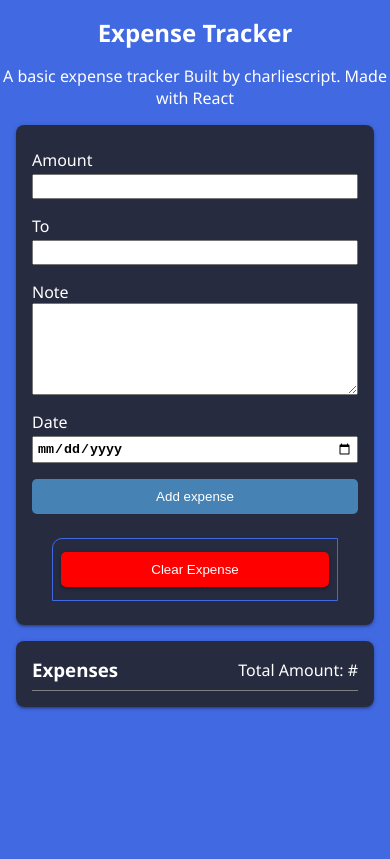
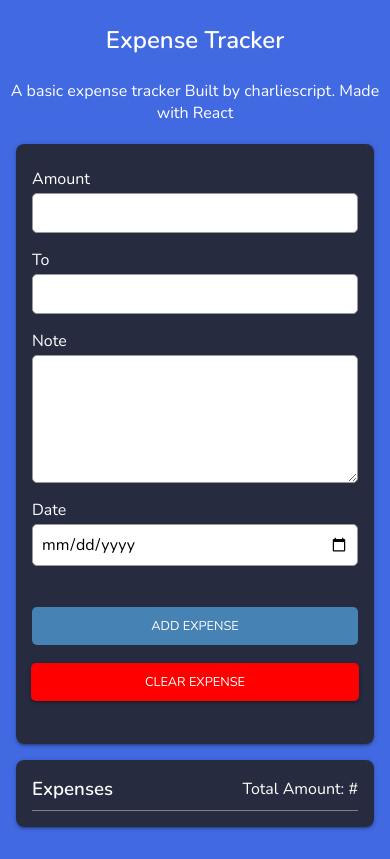
Before and after one commit to charlieScript/Expense-tracker, a React (Create React App) app: page / in a window 390 px wide. Built offline with nearby package versions, Linux system fonts and the light colour scheme.

Commit message:
Cleanup and Reafactored

```diff
--- a/public/index.html
+++ b/public/index.html
@@ -5,6 +5,7 @@
     <link rel="icon" href="%PUBLIC_URL%/favicon.ico" />
     <meta name="viewport" content="width=device-width, initial-scale=1" />
     <meta name="theme-color" content="#000000" />
+    <link href="https://fonts.googleapis.com/css2?family=Nunito:wght@300;400;600&display=swap" rel="stylesheet">
     <meta
       name="description"
       content="Web site created using create-react-app"
--- a/src/components/Expense.js
+++ b/src/components/Expense.js
@@ -1,31 +1,27 @@
-import React from 'react';
-import './stylesheet/Expense.css';
+import React from "react";
+import "./stylesheet/Expense.css";
 
 function Expense(props) {
-  const {amount, to , note, date} = props.expense;
+  const { amount, to, note, date } = props.expense;
   return (
-    <React.Fragment>
-      <div>
     <div className="result">
       <div className="resultTab">
-            <p>Amount:</p>
-            <p>{amount}</p>
+        <span className="title">Amount:</span>
+        <span>{amount}</span>
       </div>
       <div className="resultTab">
-            <p>to:</p>
-            <p>{to}</p>
+        <span className="title">to:</span>
+        <span>{to}</span>
       </div>
       <div className="resultTab">
-            <p>date:</p>
-            <p>{date}</p>
+        <span className="title">date:</span>
+        <span>{date}</span>
       </div>
       <div className="resultTab">
-            <p>note:</p>
-            <p>{note}</p>
+        <span className="title">note:</span>
+        <span>{note}</span>
       </div>
     </div>
-      </div>
-    </React.Fragment>
   );
 }
 
--- a/src/components/Form.js
+++ b/src/components/Form.js
@@ -1,7 +1,7 @@
-import React, { Component } from 'react';
-import './stylesheet/Form.css';
-import Expense from './Expense';
-import localstorageFunctions from './LocalStorage';
+import React, { Component } from "react";
+import "./stylesheet/Form.css";
+import Expense from "./Expense";
+import localstorageFunctions from "./LocalStorage";
 // holds the basic data
 const dataStr = [];
 let newDataStr, newTotal;
@@ -12,45 +12,27 @@ class Form extends Component {
 
     this.state = {
       data: [],
-      amount: '',
-      to: '',
-      note: '',
-      date: '',
+      amount: "",
+      to: "",
+      note: "",
+      date: "",
       total: 0,
     };
+
+    this.onChange = this.onChange.bind(this);
   }
 
   componentDidMount() {
-    newDataStr = localstorageFunctions.getData('expense');
-    newTotal = localstorageFunctions.getData('total');
+    newDataStr = localstorageFunctions.getData("expense");
+    newTotal = localstorageFunctions.getData("total");
     this.setState({
       data: newDataStr,
       total: newTotal,
     });
   }
 
-  handleAmount = (e) => {
-    this.setState({
-      amount: e.target.value,
-    });
-  };
-
-  handleTo = (e) => {
-    this.setState({
-      to: e.target.value,
-    });
-  };
-
-  handleNote = (e) => {
-    this.setState({
-      note: e.target.value,
-    });
-  };
-
-  handleDate = (e) => {
-    this.setState({
-      date: e.target.value,
-    });
+  onChange = (e) => {
+    this.setState({ [e.target.id]: e.target.value });
   };
 
   handleSubmit = (e) => {
@@ -67,12 +49,12 @@ class Form extends Component {
     this.setState(
       {
         data: dataStr,
-        amount: '',
-        to: '',
-        note: '',
-        date: '',
+        amount: "",
+        to: "",
+        note: "",
+        date: "",
       },
-      localstorageFunctions.storeData('expense', dataStr),
+      localstorageFunctions.storeData("expense", dataStr)
     );
     this.getTotal();
   };
@@ -86,7 +68,7 @@ class Form extends Component {
       {
         total: initialValue,
       },
-      localStorage.setItem('total', initialValue),
+      localStorage.setItem("total", initialValue)
     );
   };
 
@@ -94,10 +76,10 @@ class Form extends Component {
     this.setState(
       {
         data: [],
-        total: '',
+        total: "",
       },
-      localstorageFunctions.clearData('expense'),
-      localStorage.removeItem('total'),
+      localstorageFunctions.clearData("expense"),
+      localStorage.removeItem("total")
     );
   };
 
@@ -108,14 +90,14 @@ class Form extends Component {
         ))
       : null;
     return (
-      <div>
       <div className="card">
         <section>
           <form onSubmit={this.handleSubmit}>
             <div className="input-group">
               <label htmlFor="amount">Amount</label>
               <input
-                  onChange={this.handleAmount}
+                autoComplete="off"
+                onChange={this.onChange}
                 value={this.state.amount}
                 type="number"
                 id="amount"
@@ -126,9 +108,10 @@ class Form extends Component {
             <div className="input-group">
               <label htmlFor="to">To</label>
               <input
+                autoComplete="off"
                 type="text"
                 value={this.state.to}
-                  onChange={this.handleTo}
+                onChange={this.onChange}
                 id="to"
                 required
               />
@@ -138,7 +121,7 @@ class Form extends Component {
               <label htmlFor="note">Note</label>
               <textarea
                 id="note"
-                  onChange={this.handleNote}
+                onChange={this.onChange}
                 cols="10"
                 rows="5"
                 required
@@ -151,7 +134,7 @@ class Form extends Component {
               <input
                 type="date"
                 value={this.state.date}
-                  onChange={this.handleDate}
+                onChange={this.onChange}
                 id="date"
                 required
               />
@@ -165,20 +148,19 @@ class Form extends Component {
             </button>
           </div>
         </section>
-          <aside>
+        <div className="aside">
           <div
             style={{
-                display: 'flex',
-                alignItems: 'center',
-                justifyContent: 'space-between',
-                borderBottom: '1px solid grey',
+              display: "flex",
+              alignItems: "center",
+              justifyContent: "space-between",
+              borderBottom: "1px solid grey",
             }}
           >
             <h3>Expenses</h3>
             <p className="total">Total Amount: #{this.state.total} </p>
           </div>
           {expenseList}
-          </aside>
         </div>
       </div>
     );
--- a/src/components/Header.js
+++ b/src/components/Header.js
@@ -3,9 +3,9 @@ import './stylesheet/Header.css'
 
 function Header() {
     return (
-        <div>
+        <div className="header">
             <h2>Expense Tracker</h2>
-            <p className='header'>A basic expense tracker Built by charliescript. Made with React</p>
+            <p>A basic expense tracker Built by charliescript. Made with React</p>
         </div>
     )
 }
--- a/src/components/stylesheet/Expense.css
+++ b/src/components/stylesheet/Expense.css
@@ -8,13 +8,19 @@ h3, p.total {
   padding: 1rem;
   border-radius: 10px;
   margin: 1rem 0;
+  font-family: "Nunito", sans-serif;
 }
 
 .resultTab {
-  display: grid;
-  grid-template-columns: 0.5fr 1fr;
   margin: 0.2rem 0;
   border-bottom: 1px solid grey;
+  word-wrap: break-word;
+}
+
+.resultTab .title{
+  padding-right: 1em;
+  font-weight: 600;
+  font-family: "Nunito", sans-serif;
 }
 
 .resultTab p:last-child {
--- a/src/components/stylesheet/Form.css
+++ b/src/components/stylesheet/Form.css
@@ -1,7 +1,5 @@
 .card {
-  /* outline: 1px solid red; */
-  display: grid;
-  grid-template-columns: repeat(2 ,1fr);
+  display: flex;
   margin: 1rem 6rem;
   column-gap: 20px;
 }
@@ -11,7 +9,7 @@ form {
   flex-direction: column;
   padding: 0.5rem 1rem;
   color: white;
-  margin: 1rem 0;
+  margin: 1rem 0 .1em;
 }
 
 .input-group {
@@ -21,23 +19,38 @@ form {
 }
 
 .input-group input {
-  padding: 3px;
+  padding: .5em;
   margin-top: 3px;
-  font-weight: bolder;
+  font-size: 1em;
+  border-radius: 5px;
+  font-weight: 400;
+  outline: none;
+  border: 1px solid #999999;
+  font-family: "Nunito", sans-serif;
 }
 
 textarea {
-  font-weight: bolder;
-  font-size: large;
+  font-size: 1em;
+  padding: .5em;
+  margin-top: 3px;
+  border-radius: 5px;
+  font-weight: 400;
+  outline: none;
+  border: 1px solid #999999;
+  font-family: "Nunito", sans-serif;
 }
 
 input[type="submit"] {
+  margin-top: 2em;
   padding: 10px;
+  font-size: .8em;
+  text-transform: uppercase;
   cursor: pointer;
   border: none;
   border-radius: 5px;
   background-color: steelblue;
   color: white;
+  font-family: "Nunito", sans-serif;
 }
 
 section {
@@ -45,28 +58,30 @@ section {
   background-color: rgba(39, 41, 59, 0.966);
   box-shadow: 0 2px 2px 0 rgba(0,0,0,0.14),0 3px 1px -2px rgba(0,0,0,0.12),0 1px 5px 0 rgba(0,0,0,0.2);
   width: 100%;
-  height: 550px;
+  height: 600px;
+  height: 600px;
 }
 
 .functions {
   display: flex;
   flex-direction: column;
-  width: 80%;
+  width: 96%;
   margin: auto;
   padding: 0.5rem;
   margin-bottom: 1rem;
-  border: 1px solid royalblue;
   border-top-left-radius: 10px;
 }
 
 .functions button {
   cursor: pointer;
+  text-transform: uppercase;
+  font-size: .8em;
   padding: 10px;
-  margin: 5px 0;
   border: none;
   border-radius: 5px;
   background-color: steelblue;
   color: white;
+  font-family: "Nunito", sans-serif;
   outline: none;
   box-shadow: 0 2px 2px 0 rgba(0,0,0,0.14),0 3px 1px -2px rgba(0,0,0,0.12),0 1px 5px 0 rgba(0,0,0,0.2);
 }
@@ -79,31 +94,32 @@ section {
   background-color: red;
 }
 
-aside {
+.aside {
   border-radius: 8px;
   background-color: rgba(39, 41, 59, 0.966);
   box-shadow: 0 2px 2px 0 rgba(0,0,0,0.14),0 3px 1px -2px rgba(0,0,0,0.12),0 1px 5px 0 rgba(0,0,0,0.2);
   width: 100%;
   padding: 1rem;
+  max-height: 600px;
+  overflow-y: auto;
+  max-width: 45vw;
+  word-wrap: break-word;
+}
+
+@media screen and (max-width: 1024px) and (min-width: 768px){
+  .aside {
+    max-width: 40vw;
+  }
 }
 
 @media screen and (max-width: 750px) {
   .card {
     margin: 1rem;
+    flex-direction: column;
+  }
+
+  .aside {
+    margin: 1rem 0;
+    max-width: 95vw;
   }
 }
-
-@media screen and (max-width: 400px) {
-  .card {
-    grid-template-columns: 1fr;
-    margin: 1rem;
-  }
-
-  section {
-    height: 500px;
-  }
-
-  aside {
-    margin: 1rem 0;
-  }
-}
--- a/src/components/stylesheet/Header.css
+++ b/src/components/stylesheet/Header.css
@@ -1,10 +1,15 @@
+.header{
+    margin: 5% auto;
+    font-family: "Nunito", sans-serif;
+}
+
 h2 {
     color: white;
     text-align: center;
-    margin: 1rem 0;
+    margin: 1em 0;
 }
 
-p.header {
+.header p {
     color: white;
     text-align: center;
 }
--- a/src/index.css
+++ b/src/index.css
@@ -5,6 +5,6 @@
 }
 
 body {
-    font-family: 'Segoe UI', Tahoma, Geneva, Verdana, sans-serif;
+    font-family: "Nunito", sans-serif;
     background-color: royalblue;
 }
```
Also changed, not shown: 18 other files (tests, documents, lock files or other folders). Lines whose indentation alone changed are shown as unchanged.
